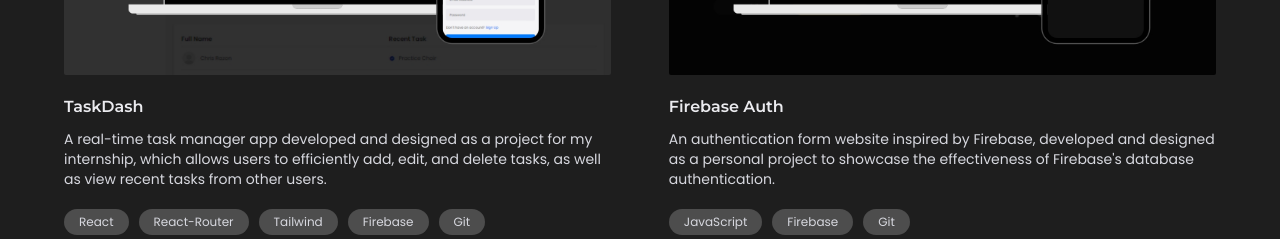
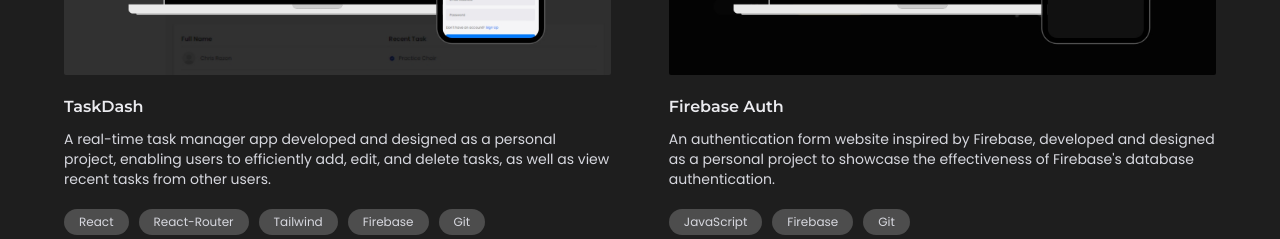
Before and after one commit to ejwebdev/my-portfolio, a React (Vite) app: page / in a window 1280 px wide. Shown: the part 2280-2519 px from the top of the page. Built offline with nearby package versions, Linux system fonts and the light colour scheme.

Commit message:
Tailwind and React

```diff
--- a/src/components/projects-page/Projects.jsx
+++ b/src/components/projects-page/Projects.jsx
@@ -41,7 +41,7 @@
         img: project5,
         link: "https://ejwebdev.github.io/taskdash/",
         title: "TaskDash",
-        desc: "A real-time task manager app developed and designed as a project for my internship, which allows users to efficiently add, edit, and delete tasks, as well as view recent tasks from other users.",
+        desc: "A real-time task manager app developed and designed as a personal project, enabling users to efficiently add, edit, and delete tasks, as well as view recent tasks from other users.",
         tech: ["React", "React-Router", "Tailwind", "Firebase", "Git"],
     },
     {
```
